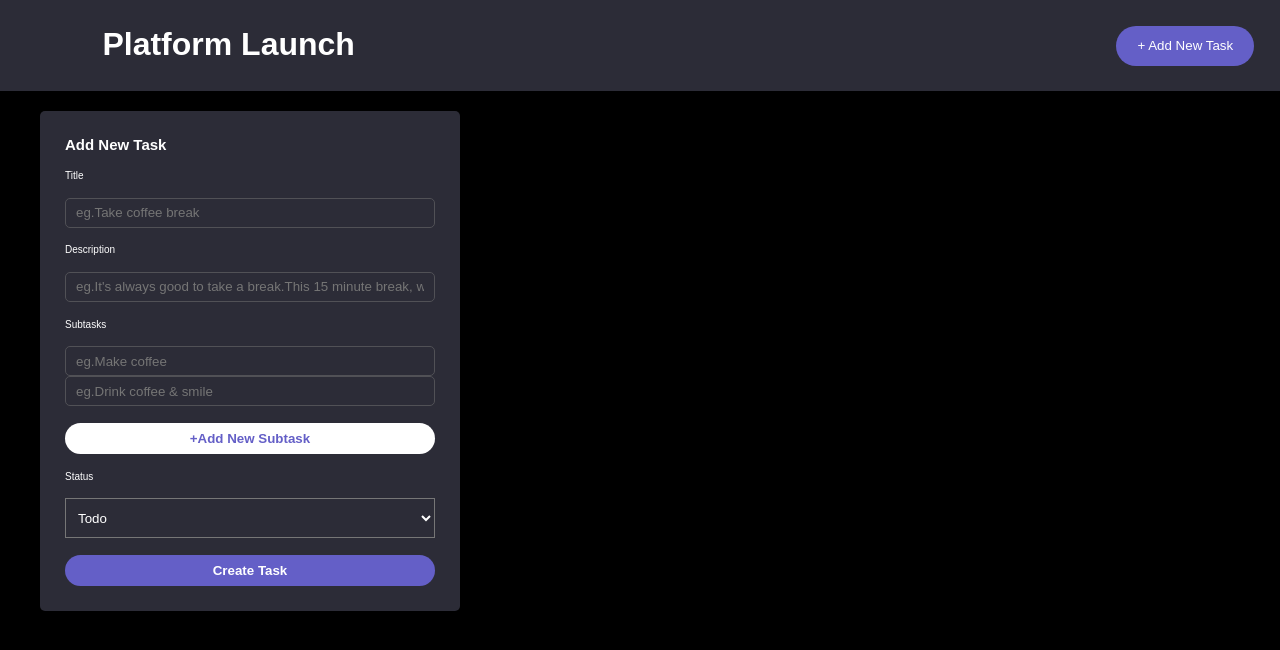
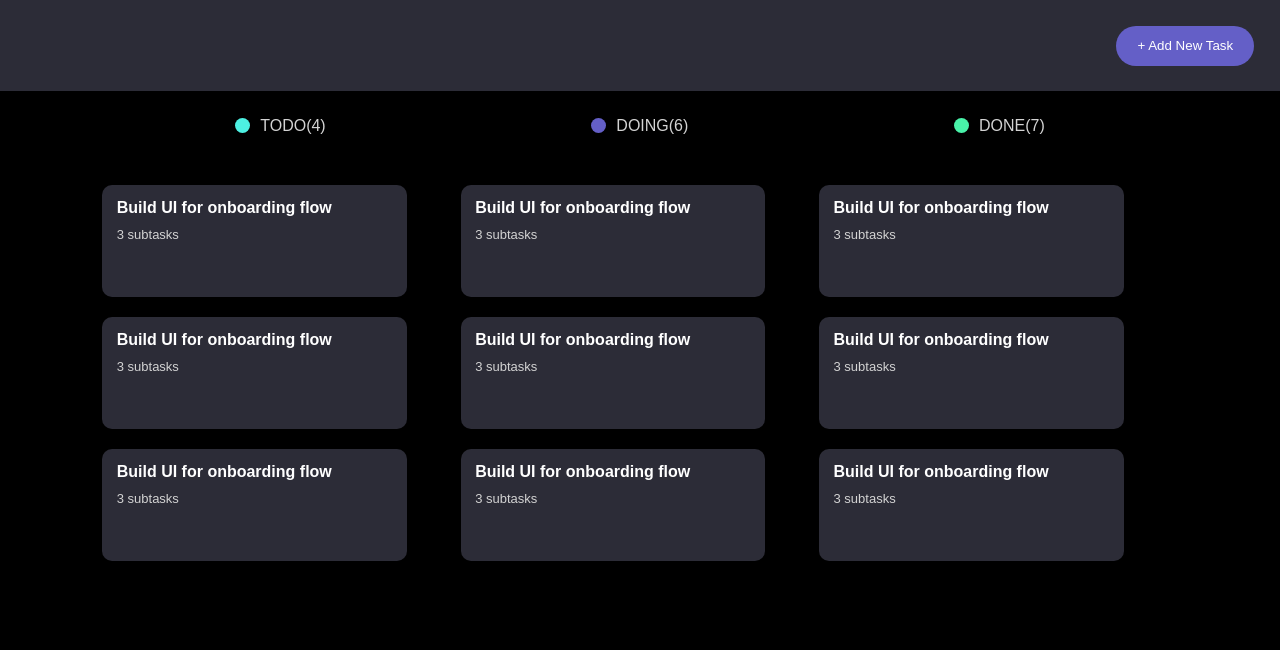
Before and after one commit to ziadtarekfa/TaskManagementApp, a React (Create React App) app: page / in a window 1280 px wide. Shown: the top 650 px of the page. Built offline with nearby package versions, Linux system fonts and the light colour scheme; no server answers; the database is empty.

Commit message:
added firestore to project

```diff
--- a/package.json
+++ b/package.json
@@ -6,6 +6,7 @@
     "@testing-library/jest-dom": "^5.16.5",
     "@testing-library/react": "^13.4.0",
     "@testing-library/user-event": "^13.5.0",
+    "firebase": "^9.12.1",
     "react": "^18.2.0",
     "react-dom": "^18.2.0",
     "react-scripts": "5.0.1",
--- a/src/App.js
+++ b/src/App.js
@@ -7,7 +7,7 @@ function App() {
   return (
     <div className="App">
       <Header />
-      <AddTask />
+      <Home />
     </div>
   );
 }
--- a/src/components/Header.js
+++ b/src/components/Header.js
@@ -1,8 +1,18 @@
 import '../componentsStyles/Header.css';
+import { useEffect, useRef, useState } from 'react';
+import { collection, doc, getDoc } from "firebase/firestore";
+import { db } from '../database';
 const Header = () => {
+    const [boardName, setBoardName] = useState();
+    const boardRef = doc(db, "Boards", "RtKfBUODm9c7AQtRUCUv");
+    useEffect(() => {
+        getDoc(boardRef).then((doc) => {
+            setBoardName(doc.data().name);
+        });
+    });
     return (
         <div className='Header'>
-            <h1>Platform Launch</h1>
+            <h1>{boardName}</h1>
             <button>+ Add New Task</button>
 
         </div>
--- /dev/null
+++ b/src/database.js
@@ -0,0 +1,18 @@
+import { initializeApp } from "firebase/app";
+import { getFirestore } from "firebase/firestore";
+// Your web app's Firebase configuration
+const firebaseConfig = {
+    apiKey: "AIzaSyCh7IA1ZDXDnJ--kRHmPbobKUmcj2GVzbE",
+    authDomain: "taskmanagement-b8a20.firebaseapp.com",
+    databaseURL: "https://taskmanagement-b8a20-default-rtdb.firebaseio.com",
+    projectId: "taskmanagement-b8a20",
+    storageBucket: "taskmanagement-b8a20.appspot.com",
+    messagingSenderId: "481762512779",
+    appId: "1:481762512779:web:c5471f5d0da26879e2298e"
+};
+
+// Initialize Firebase
+const app = initializeApp(firebaseConfig);
+
+// Initialize Cloud Firestore and get a reference to the service
+export const db = getFirestore(app);
```
Also changed, not shown: public/index.html (+4 -4 lines), public/manifest.json (added), 1 other file (tests, documents, lock files or other folders).
